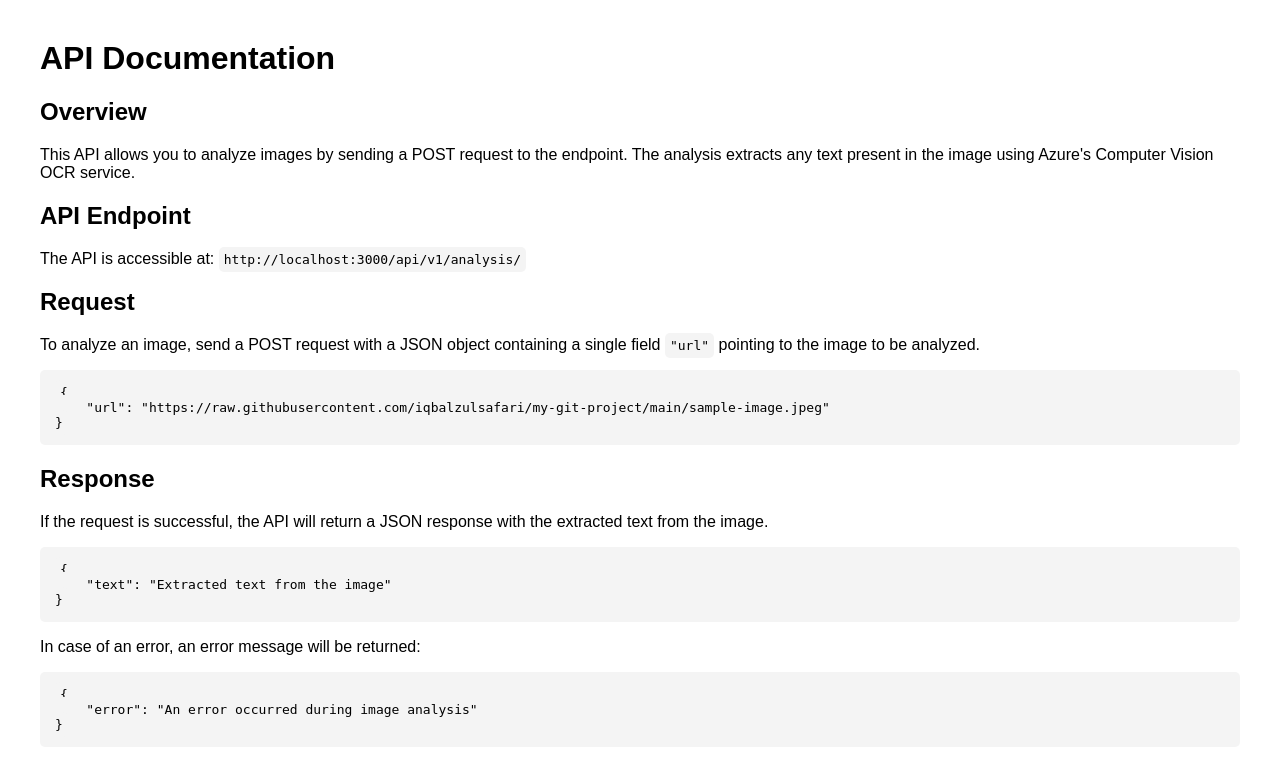
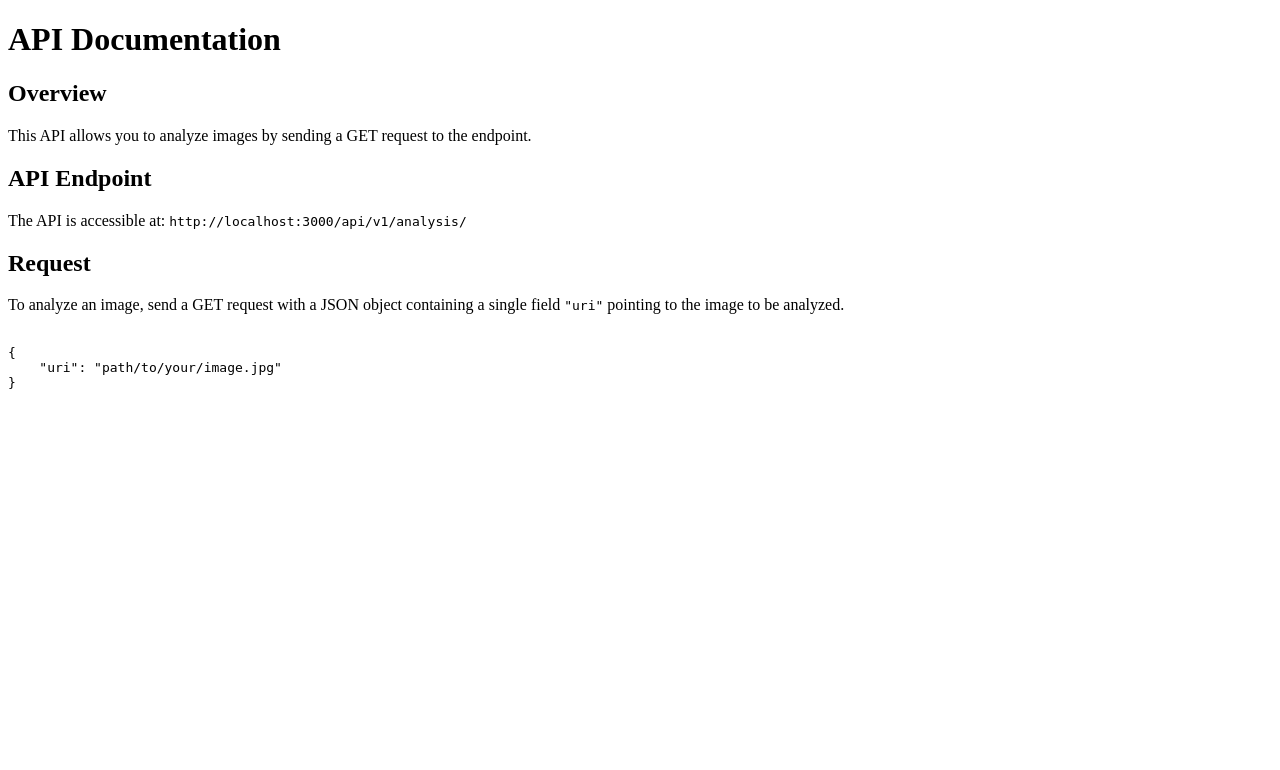
Before and after one commit to iqbalzulsafari/my-git-project, a Flask app: page / in a window 1280 px wide. Shown: the top 770 px of the page. Run offline with Flask 3, Linux system fonts and the light colour scheme; parts of the project's set-up code (start-up, migrations or seed data) failed here and were passed over.

Commit message:
initial commit

```diff
--- a/templates/index.html
+++ b/templates/index.html
@@ -4,26 +4,6 @@
     <meta charset="UTF-8">
     <meta name="viewport" content="width=device-width, initial-scale=1.0">
     <title>API Documentation</title>
-    <style>
-        body {
-            font-family: Arial, sans-serif;
-            margin: 40px;
-        }
-        code {
-            background-color: #f4f4f4;
-            padding: 5px;
-            border-radius: 5px;
-        }
-        pre {
-            background-color: #f4f4f4;
-            padding: 15px;
-            border-radius: 5px;
-            overflow-x: auto;
-        }
-        section {
-            margin-bottom: 20px;
-        }
-    </style>
 </head>
 <body>
     <h1>API Documentation</h1>
@@ -31,7 +11,7 @@
     <section>
         <h2>Overview</h2>
         <p>
-            This API allows you to analyze images by sending a POST request to the endpoint. The analysis extracts any text present in the image using Azure's Computer Vision OCR service.
+            This API allows you to analyze images by sending a GET request to the endpoint.
         </p>
     </section>
 
@@ -45,27 +25,16 @@
     <section>
         <h2>Request</h2>
         <p>
-            To analyze an image, send a POST request with a JSON object containing a single field <code>"url"</code> pointing to the image to be analyzed.
+            To analyze an image, send a GET request with a JSON object containing a single field <code>"uri"</code> pointing to the image to be analyzed.
         </p>
-        <pre><code>{
-    "url": "https://raw.githubusercontent.com/iqbalzulsafari/my-git-project/main/sample-image.jpeg"
-}</code></pre>
+        <pre>
+            <code>
+{
+    "uri": "path/to/your/image.jpg"
+}
+            </code>
+        </pre>
     </section>
 
-    <section>
-        <h2>Response</h2>
-        <p>
-            If the request is successful, the API will return a JSON response with the extracted text from the image.
-        </p>
-        <pre><code>{
-    "text": "Extracted text from the image"
-}</code></pre>
-        <p>
-            In case of an error, an error message will be returned:
-        </p>
-        <pre><code>{
-    "error": "An error occurred during image analysis"
-}</code></pre>
-    </section>
 </body>
 </html>
```
Also changed, not shown: seai-azure-cv-ocr-api.json (+4 -4 lines).
